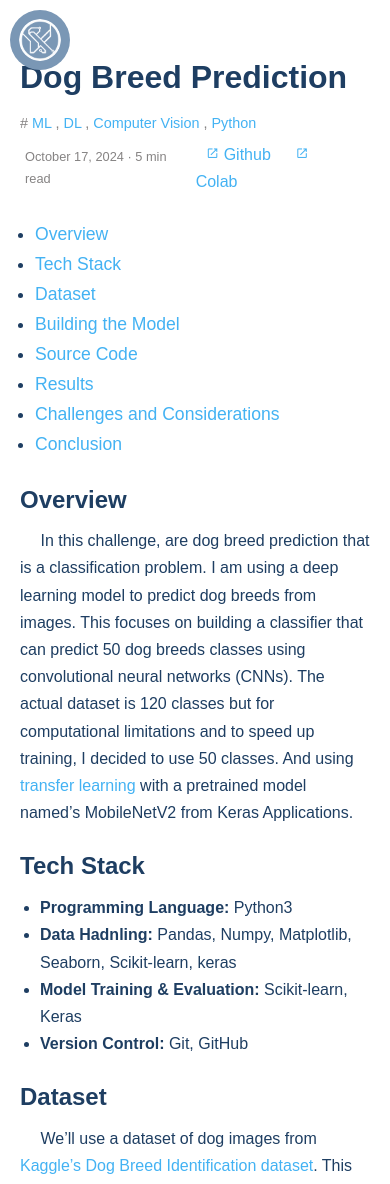
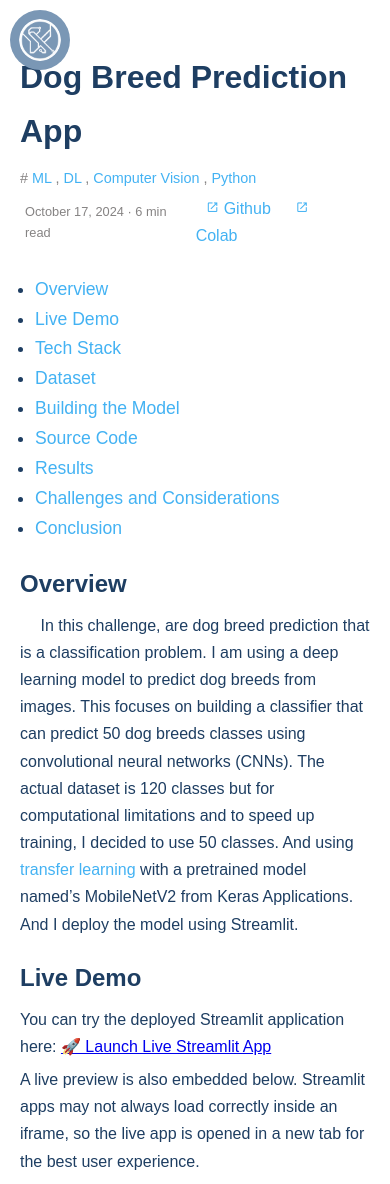
Before and after one commit to sencesco/MyBlog, a Jekyll site: the page built from _posts/2024-10-17-dog_breed_prediction.markdown, in a window 390 px wide. Shown: the top 1184 px of the page. Built offline with Jekyll 4.4.1, drawn with Linux system fonts in a browser that asks for light colours; nearby versions of some CDN libraries.

Commit message:
feat: add live demo link and iframe preview for Dog Breed Prediction App post
- attached link to deployed Streamlit application as a new tab
- add iframe for embedded app preview

```diff
--- a/_posts/2024-10-17-dog_breed_prediction.markdown
+++ b/_posts/2024-10-17-dog_breed_prediction.markdown
@@ -1,19 +1,20 @@
 ---
 layout: post
-title: "Dog Breed Prediction"
+title: "Dog Breed Prediction App"
 excerpt: >
-    End-to-end computer vision workflow for multi-class dog breed classification—image preprocessing, CNN training, and model evaluation on real-world photo inputs.
+    End-to-end computer vision application for multi-class dog breed prediction from input images using deep learning for classification—image preprocessing, CNN training, and model evaluation.
 date: 2024-10-17
 categories: ["ML", "DL", "Computer Vision", "Python"]
 image: /assets/image/post_image/dog_breed_1.png
-read_time: 5
-github-repo: https://github.com/sencesco/Deep-Learning/blob/main/dog-breed-prediction.ipynb
+read_time: 6
+github-repo: https://github.com/sencesco/dog-breed-prediction-streamlit-app
 colab-link: https://colab.research.google.com/github/sencesco/Deep-Learning/blob/main/dog-breed-prediction.ipynb
 ---
 
 <div id="c-s-hlist">
     <ul>
         <li><a href="#overview">Overview</a></li>
+        <li><a href="#live-demo">Live Demo</a></li>
         <li><a href="#tech-stack">Tech Stack</a></li>
         <li><a href="#dataset">Dataset</a></li>
         <li><a href="#building-the-model">Building the Model</a></li>
@@ -25,7 +26,30 @@
 </div>
 
 ## Overview
-&emsp; In this challenge, are dog breed prediction that is a classification problem. I am using a deep learning model to predict dog breeds from images. This focuses on building a classifier that can predict 50 dog breeds classes using convolutional neural networks (CNNs). The actual dataset is 120 classes but for computational limitations and to speed up training, I decided to use 50 classes. And using <span class="post-content-link"><a href="https://www.ibm.com/topics/transfer-learning" target="_blank">transfer learning</a></span> with a pretrained model named's MobileNetV2 from Keras Applications.
+&emsp; In this challenge, are dog breed prediction that is a classification problem. I am using a deep learning model to predict dog breeds from images. This focuses on building a classifier that can predict 50 dog breeds classes using convolutional neural networks (CNNs). The actual dataset is 120 classes but for computational limitations and to speed up training, I decided to use 50 classes. And using <span class="post-content-link"><a href="https://www.ibm.com/topics/transfer-learning" target="_blank">transfer learning</a></span> with a pretrained model named's MobileNetV2 from Keras Applications. And I deploy the model using Streamlit.
+
+
+## Live Demo
+
+<p style="margin-bottom: 6px;">
+  You can try the deployed Streamlit application here:
+  <a href="https://dog-breed-prediction-qlqm2.streamlit.app/" target="_blank" rel="noopener noreferrer">
+    🚀 Launch Live Streamlit App
+  </a>
+</p>
+
+<p style="margin-top: 6px;">
+  A live preview is also embedded below. Streamlit apps may not always load correctly inside an iframe, so the live app is opened in a new tab for the best user experience.
+</p>
+
+
+<div class="streamlit-demo-wrapper">
+  <iframe
+    class="streamlit-demo-iframe"
+    src="https://dog-breed-prediction-qlqm2.streamlit.app/?embedded=true"
+    loading="lazy">
+  </iframe>
+</div>
 
 
 ## Tech Stack
@@ -33,6 +57,7 @@
 - **Data Hadnling:** Pandas, Numpy, Matplotlib, Seaborn, Scikit-learn, keras
 - **Model Training & Evaluation:** Scikit-learn, Keras
 - **Version Control:** Git, GitHub
+- **Deployment:** Streamlit
 
 
 ## Dataset
--- a/assets/css/post.css
+++ b/assets/css/post.css
@@ -57,3 +57,30 @@
     scrollbar-width: thin;
     scrollbar-color: rgb(114, 114, 114) #333; /* Handle and track color */
 }
+
+
+.streamlit-demo-wrapper {
+  width: 100%;
+  margin: 20px 0;
+}
+
+.streamlit-demo-iframe {
+  width: 100%;
+  height: 800px;
+  border: 1px solid #ddd;
+  border-radius: 8px;
+}
+
+/* Mobile screen */
+@media screen and (max-width: 768px) {
+  .streamlit-demo-iframe {
+    height: 490px;
+  }
+}
+
+/* Very small mobile */
+@media screen and (max-width: 480px) {
+  .streamlit-demo-iframe {
+    height: 440px;
+  }
+}
```
Also changed, not shown: assets/image/post_image/pick-and-drop_1.gif (added).
